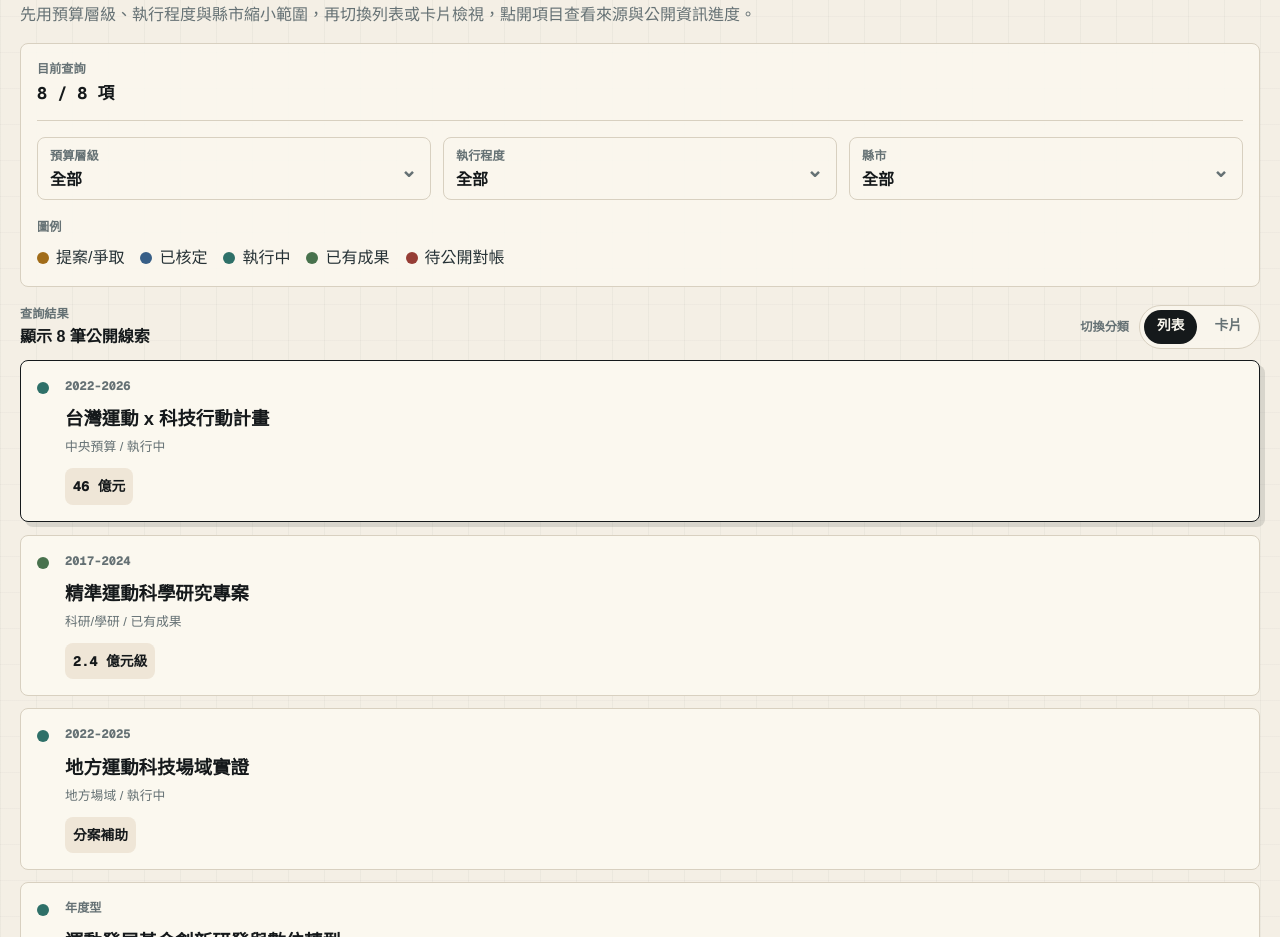
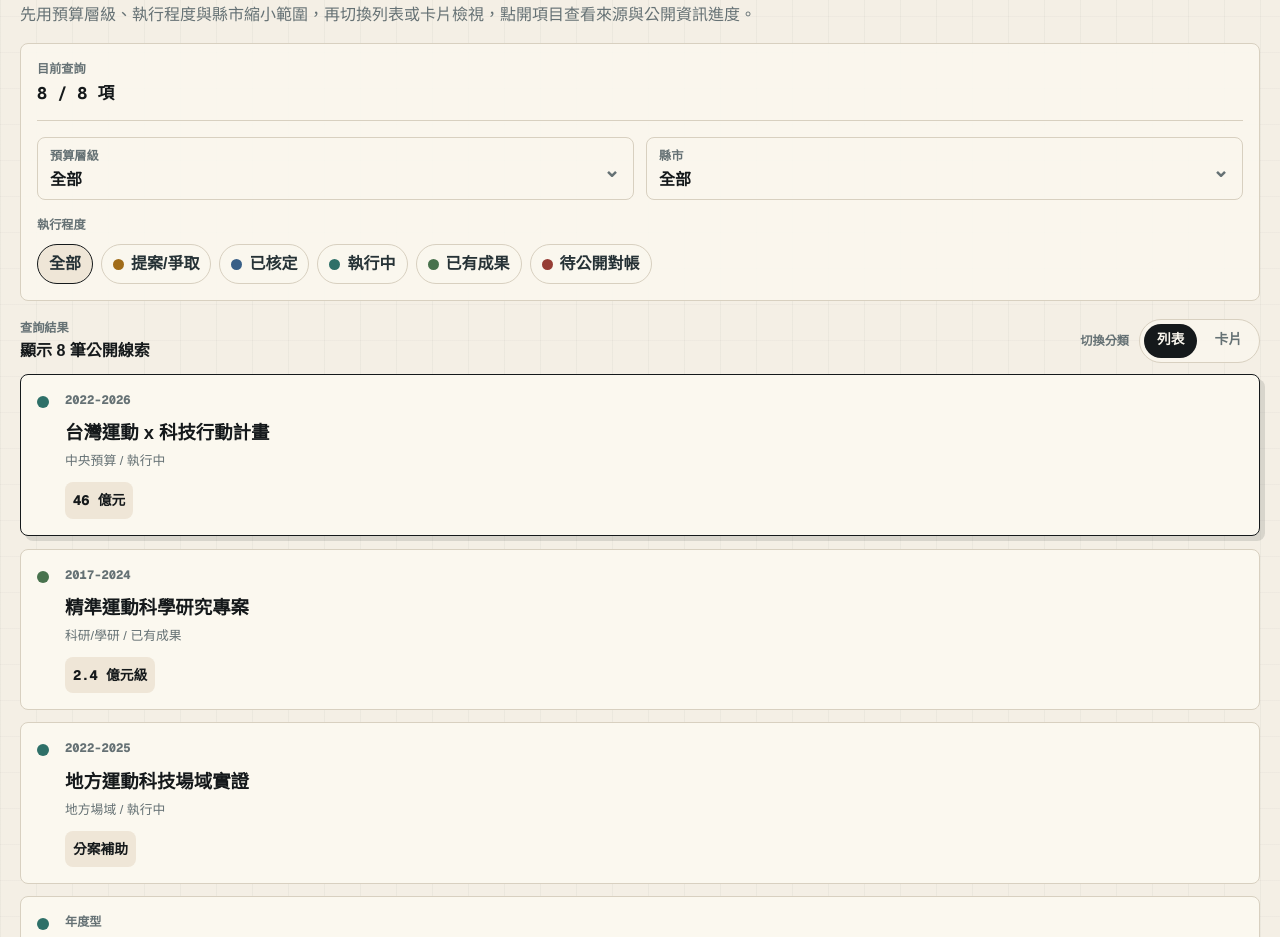
Before and after one commit to doublemoreart-dotcom/sporttech, a Next.js app: page / in a window 1280 px wide. Shown: the part 1460-2397 px from the top of the page. Built offline with nearby package versions, Linux system fonts and the light colour scheme.

Commit message:
Convert stage filter to tags

```diff
--- a/app/globals.css
+++ b/app/globals.css
@@ -526,8 +526,8 @@ h1 {
 .filter-grid {
   display: grid;
   gap: 12px;
-  grid-template-columns: repeat(3, minmax(0, 1fr));
-  margin-bottom: 18px;
+  grid-template-columns: repeat(2, minmax(0, 1fr));
+  margin-bottom: 16px;
 }
 
 .select-menu {
@@ -617,15 +617,6 @@ h1 {
   background: #efe6d7;
 }
 
-.select-options .stage-option {
-  grid-template-columns: 16px 12px minmax(0, 1fr);
-}
-
-.select-options .stage-option .stage-dot {
-  height: 11px;
-  width: 11px;
-}
-
 .select-options label:hover {
   background: #efe6d7;
 }
@@ -637,19 +628,50 @@ h1 {
   width: 16px;
 }
 
-.legend {
+.stage-tags {
   align-items: center;
   display: flex;
   flex-wrap: wrap;
-  gap: 8px 16px;
+  gap: 8px;
 }
 
-.legend-row {
+.stage-tag {
   align-items: center;
+  background: rgba(251, 248, 239, 0.72);
+  border: 1px solid var(--line);
+  border-radius: 999px;
+  color: var(--foreground);
+  cursor: pointer;
   display: inline-flex;
   gap: 7px;
+  font-weight: 800;
   line-height: 1.45;
+  min-height: 34px;
+  padding: 7px 11px;
+  transition:
+    background 160ms ease,
+    border-color 160ms ease,
+    box-shadow 160ms ease,
+    transform 160ms ease;
   white-space: nowrap;
+}
+
+.stage-tag:hover,
+.stage-tag:focus-visible {
+  border-color: var(--ink);
+  box-shadow: 3px 3px 0 var(--shadow);
+  outline: none;
+  transform: translate(-1px, -1px);
+}
+
+.stage-tag.active {
+  background: #efe6d7;
+  border-color: var(--ink);
+}
+
+.stage-tag .stage-dot {
+  height: 11px;
+  width: 11px;
 }
 
 .results-panel {
--- a/app/page.tsx
+++ b/app/page.tsx
@@ -286,44 +286,6 @@ export default function Home() {
 
               <details className="select-menu">
                 <summary>
-                  <span>執行程度</span>
-                  <strong>{selectionSummary(selectedStages, stages)}</strong>
-                </summary>
-                <div className="select-options">
-                  <label>
-                    <input
-                      checked={selectedStages.length === 0}
-                      onChange={() => {
-                        setSelectedStages([]);
-                        setDrawerOpen(false);
-                      }}
-                      type="checkbox"
-                    />
-                    <span>全部</span>
-                  </label>
-                  {stageOrder.map((stage) => (
-                    <label className="stage-option" key={stage}>
-                      <input
-                        checked={selectedStages.includes(stage)}
-                        onChange={() => {
-                          setSelectedStages((current) =>
-                            current.includes(stage)
-                              ? current.filter((item) => item !== stage)
-                              : [...current, stage],
-                          );
-                          setDrawerOpen(false);
-                        }}
-                        type="checkbox"
-                      />
-                      <span className={`stage-dot ${stage}`} />
-                      <span>{stages[stage]}</span>
-                    </label>
-                  ))}
-                </div>
-              </details>
-
-              <details className="select-menu">
-                <summary>
                   <span>縣市</span>
                   <strong>{selectionSummary(selectedLocations, locationNames)}</strong>
                 </summary>
@@ -360,13 +322,37 @@ export default function Home() {
               </details>
             </div>
 
-              <span className="control-label">圖例</span>
-              <div className="legend">
+              <span className="control-label">執行程度</span>
+              <div className="stage-tags" aria-label="執行程度篩選">
+                <button
+                  aria-pressed={selectedStages.length === 0}
+                  className={selectedStages.length === 0 ? "stage-tag active" : "stage-tag"}
+                  onClick={() => {
+                    setSelectedStages([]);
+                    setDrawerOpen(false);
+                  }}
+                  type="button"
+                >
+                  全部
+                </button>
                 {stageOrder.map((stage) => (
-                  <div className="legend-row" key={stage}>
+                  <button
+                    aria-pressed={selectedStages.includes(stage)}
+                    className={selectedStages.includes(stage) ? "stage-tag active" : "stage-tag"}
+                    key={stage}
+                    onClick={() => {
+                      setSelectedStages((current) =>
+                        current.includes(stage)
+                          ? current.filter((item) => item !== stage)
+                          : [...current, stage],
+                      );
+                      setDrawerOpen(false);
+                    }}
+                    type="button"
+                  >
                     <span className={`stage-dot ${stage}`} />
                     <span>{stages[stage]}</span>
-                  </div>
+                  </button>
                 ))}
               </div>
             </div>
```
Also changed, not shown: 1 other file (tests, documents, lock files or other folders).
